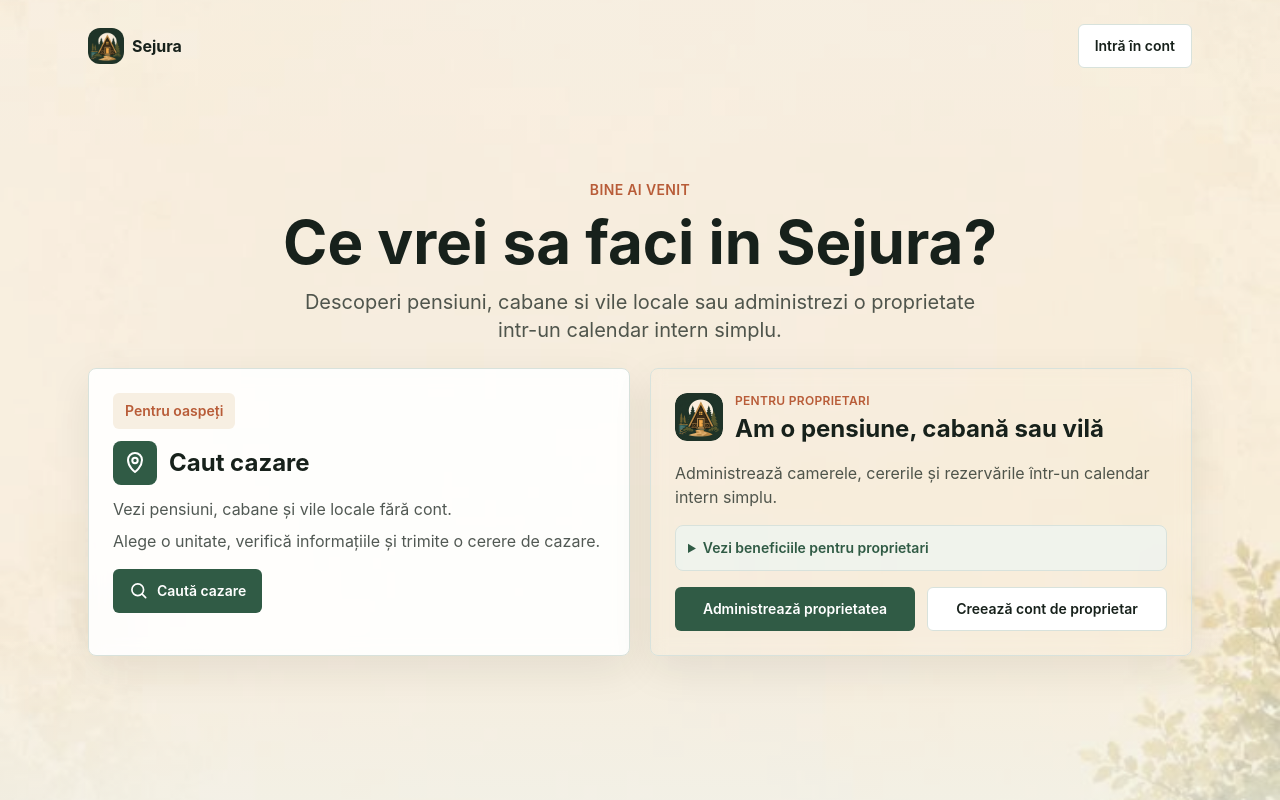
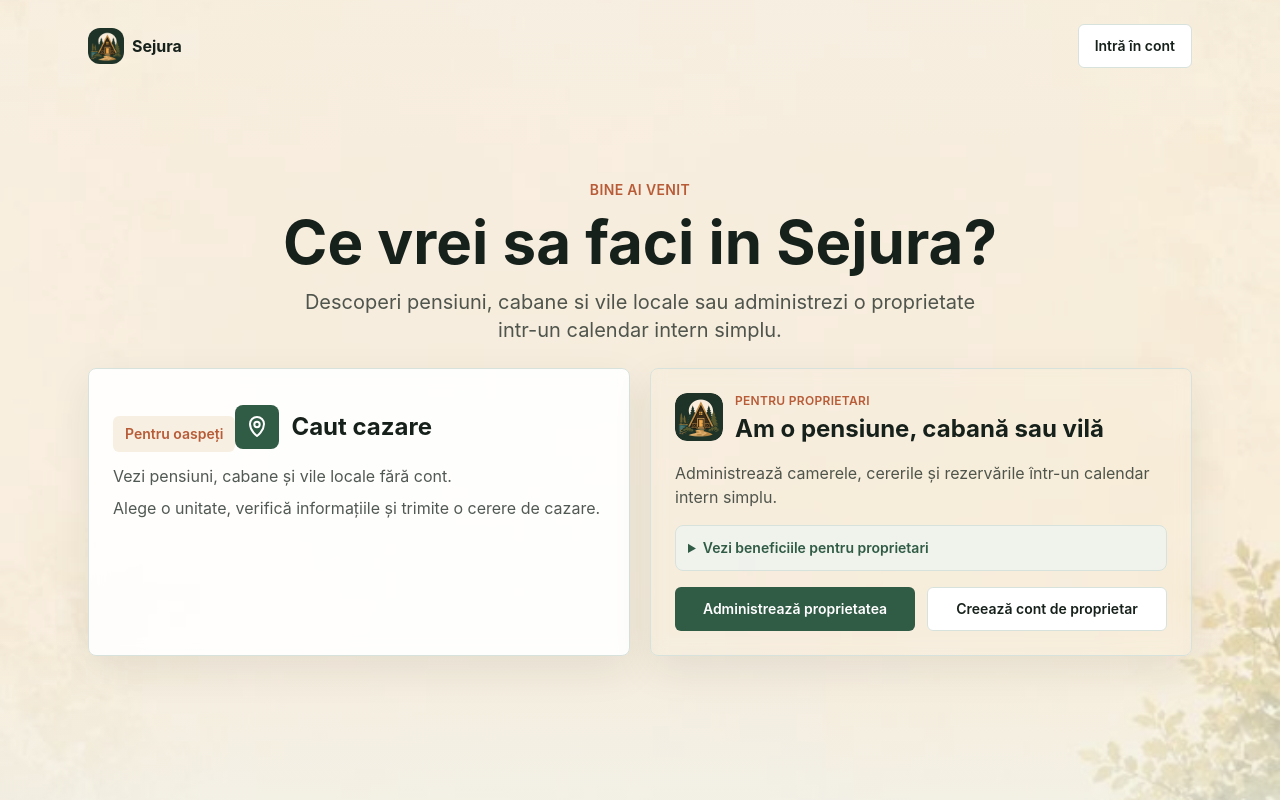
Before and after one commit to rule10xinvestments-maker/Sejura, a Next.js app: page / in a window 1280 px wide. Built offline with nearby package versions, Linux system fonts and the light colour scheme.

Commit message:
Remove duplicate guest landing CTA

```diff
--- a/src/app/page.tsx
+++ b/src/app/page.tsx
@@ -2,25 +2,6 @@ import Image from "next/image";
 import Link from "next/link";
 import React from "react";
 import { SejuraLogo } from "@/components/brand/sejura-logo";
-
-function SearchIcon() {
-  return (
-    <svg
-      aria-hidden="true"
-      className="h-5 w-5 shrink-0"
-      fill="none"
-      viewBox="0 0 24 24"
-    >
-      <path
-        d="m20 20-4.5-4.5m2-5A7 7 0 1 1 3.5 10.5a7 7 0 0 1 14 0Z"
-        stroke="currentColor"
-        strokeLinecap="round"
-        strokeLinejoin="round"
-        strokeWidth="2"
-      />
-    </svg>
-  );
-}
 
 function MapPinIcon() {
   return (
@@ -97,7 +78,11 @@ export default function HomePage() {
               <div className="inline-flex rounded-md bg-[#f7efe2] px-3 py-2 text-sm font-semibold text-clay">
                 Pentru oaspeți
               </div>
-              <div className="mt-3 flex items-center gap-3">
+              <Link
+                aria-label="Caută cazare"
+                className="mt-3 inline-flex items-center gap-3 rounded-lg pr-3 text-left transition hover:text-moss focus-visible:outline focus-visible:outline-2 focus-visible:outline-offset-4 focus-visible:outline-moss"
+                href="/guest"
+              >
                 <span
                   aria-hidden="true"
                   className="inline-flex h-11 w-11 shrink-0 items-center justify-center rounded-lg bg-moss text-white"
@@ -106,7 +91,7 @@ export default function HomePage() {
                   <MapPinIcon />
                 </span>
                 <h2 className="text-2xl font-bold text-ink">Caut cazare</h2>
-              </div>
+              </Link>
               <p className="mt-3 text-sm leading-6 text-ink/75 sm:text-base">
                 Vezi pensiuni, cabane și vile locale fără cont.
               </p>
@@ -114,15 +99,6 @@ export default function HomePage() {
                 Alege o unitate, verifică informațiile și trimite o cerere de
                 cazare.
               </p>
-              <div className="mt-4">
-                <Link
-                  className="button-primary inline-flex min-h-12 items-center gap-2 px-5 text-base"
-                  href="/guest"
-                >
-                  <SearchIcon />
-                  <span>Caută cazare</span>
-                </Link>
-              </div>
             </article>
 
             <article className="rounded-lg border border-line bg-white/88 p-4 shadow-soft backdrop-blur sm:p-6">
```
Also changed, not shown: 1 other file (tests, documents, lock files or other folders).
